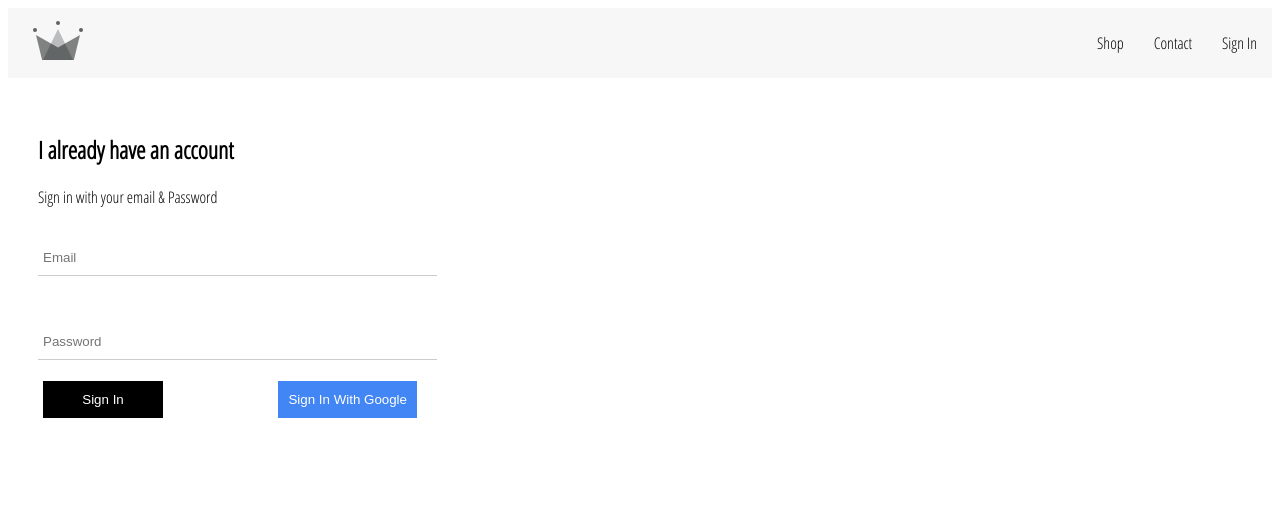
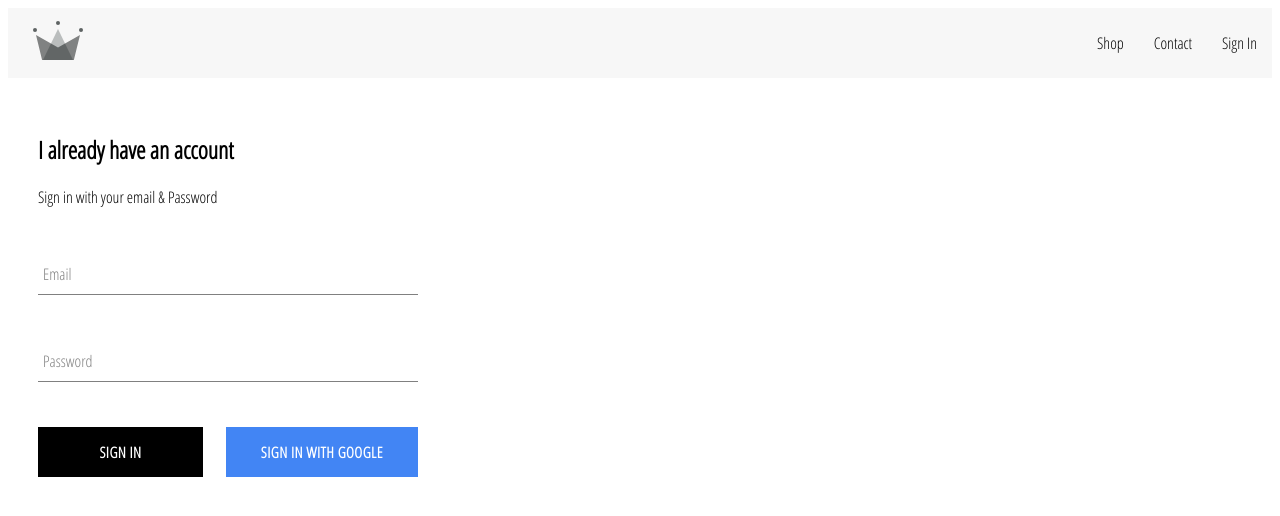
Before and after one commit to MohammedZohaQureshi-lab/clothing-center, a React (Create React App) app: page /SignIn in a window 1280 px wide. Shown: the top 516 px of the page. Built offline with nearby package versions, Linux system fonts and the light colour scheme; no server answers.

Commit message:
Added sign in css and firebase

```diff
--- a/package.json
+++ b/package.json
@@ -6,7 +6,7 @@
     "@testing-library/jest-dom": "^4.2.4",
     "@testing-library/react": "^9.5.0",
     "@testing-library/user-event": "^7.2.1",
-    "firebase": "^7.10.0",
+    "firebase": "^7.11.0",
     "node-sass": "^4.13.1",
     "react": "^16.13.0",
     "react-dom": "^16.13.0",
--- a/src/App.css
+++ b/src/App.css
@@ -10,3 +10,7 @@ a {
 .App .app-content {
   padding: 10px 30px;
 }
+
+*{
+  box-sizing: border-box;
+}
--- a/src/components/custom-button/custom-button.styles.scss
+++ b/src/components/custom-button/custom-button.styles.scss
@@ -1,18 +1,24 @@
 .custom-button {
+    min-width: 165px;
+    width: auto;
+    height: 50px;
+    letter-spacing: 0.5px;
+    line-height: 50px;
+    padding: 0 35px 0 35px;
+    font-size: 15px;
     background-color: black;
-    color           : white;
-    padding         : 10px;
-    min-width       : 120px;
-    border          : 1px solid black;
-    margin: 5px;
+    color: white;
+    text-transform: uppercase;
+    font-family: 'Open Sans Condensed';
+    font-weight: bolder;
+    border: none;
+    cursor: pointer;
 
     &:hover {
-        cursor    : pointer;
-        border    : 1px solid black;
-        background: white;
-        color     : black;
+      background-color: white;
+      color: black;
+      border: 1px solid black;
     }
-
     &.google-sign-in {
         background-color: #4285f4;
         color           : white;
@@ -23,4 +29,4 @@
 
         }
     }
-}
+  }
--- a/src/components/form-input/form-input.component.jsx
+++ b/src/components/form-input/form-input.component.jsx
@@ -3,8 +3,8 @@ import "./form-input.styles.scss";
 
 const FormInput = ({ handleChange, label, ...otherProps }) => {
   return (
-    <div className="form-input-container">
-      <input {...otherProps} onChange={handleChange} />
+    <div className="group">
+      <input className="form-input" {...otherProps} onChange={handleChange} />
       {label ? (
         <label
           className={`form-input-label ${
--- a/src/components/form-input/form-input.styles.scss
+++ b/src/components/form-input/form-input.styles.scss
@@ -1,47 +1,54 @@
-@mixin shrink {
-    position : absolute;
-    left     : 5px;
-    top      : 12px;
-    color    : black;
+$sub-color: grey;
+$main-color: black;
+
+@mixin shrinkLabel {
+  top: -14px;
   font-size: 12px;
-    z-index  : 0;
+  color: $main-color;
 }
 
-.form-input-container {
-    display      : block;
-    position     : relative;
-    padding      : 2rem 0 0 0;
-    margin-bottom: 1rem;
+.group {
+  position: relative;
+  margin: 45px 0;
 
-    input[type="email"],
-    input[type="password"] {
-        padding      : 10px 10px 10px 5px;
-        border       : none;
-        border-bottom: 1px solid #ccc;
-        width        : 100%;
+  .form-input {
+    background: none;
+    background-color: white;
+    color: $sub-color;
+    font-size: 18px;
+    padding: 10px 10px 10px 5px;
+    display: block;
+    width: 100%;
+    border: none;
+    border-radius: 0;
+    border-bottom: 1px solid $sub-color;
+    margin: 25px 0;
 
     &:focus {
       outline: none;
     }
 
-        &:focus~.form-input-label {
-            @include shrink();
+    &:focus ~ .form-input-label {
+      @include shrinkLabel();
     }
   }
 
   input[type="password"] {
-        &:focus {
-            letter-spacing: 0.3rem;
-        }
-
+    letter-spacing: 0.3em;
   }
 
   .form-input-label {
-        position  : absolute;
-        left      : 5px;
-        top       : 40px;
-        color     : #a09b9b;
-        z-index   : -1;
+    color: $sub-color;
+    font-size: 16px;
+    font-weight: normal;
+    position: absolute;
+    pointer-events: none;
+    left: 5px;
+    top: 10px;
     transition: 300ms ease all;
+
+    &.shrink {
+      @include shrinkLabel();
     }
   }
+}
--- a/src/components/sign-in/sign-in.component.jsx
+++ b/src/components/sign-in/sign-in.component.jsx
@@ -31,7 +31,6 @@ class SignIn extends Component {
           <FormInput
             name="email"
             label="Email"
-            placeholder="Email"
             type="email"
             value={this.state.email}
             required
@@ -41,7 +40,6 @@ class SignIn extends Component {
           <FormInput
             name="password"
             label="Password"
-            placeholder="Password"
             value={this.state.password}
             type="password"
             handleChange={this.handleChange}
--- a/src/components/sign-in/sign-in.styles.scss
+++ b/src/components/sign-in/sign-in.styles.scss
@@ -1,6 +1,10 @@
 .sign-in {
-    max-width: 30vw;
-
+    max-width: 380px;
+    display: flex;
+    flex-direction: column;
+.title{
+    margin: 10px 0;
+}
     .buttons {
         display        : flex;
         justify-content: space-between;
```
Also changed, not shown: 1 other file (tests, documents, lock files or other folders). Lines whose indentation alone changed are shown as unchanged.
